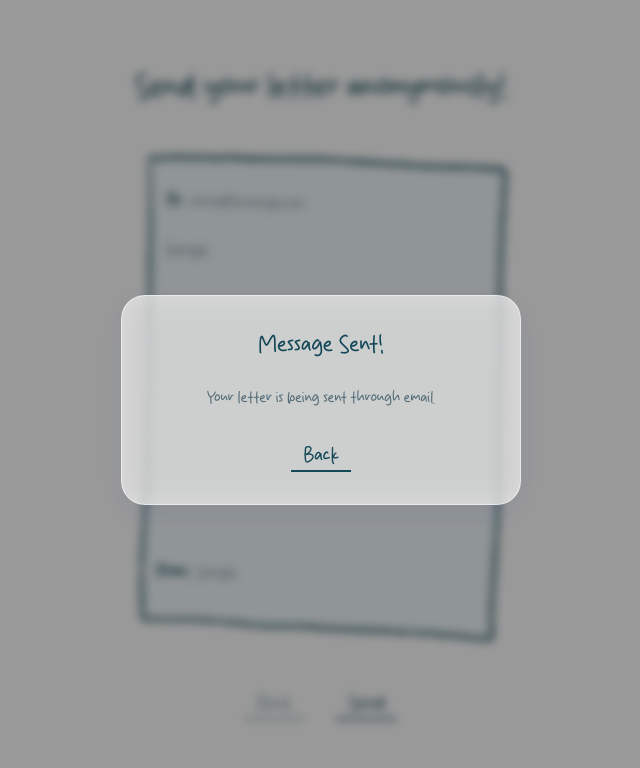
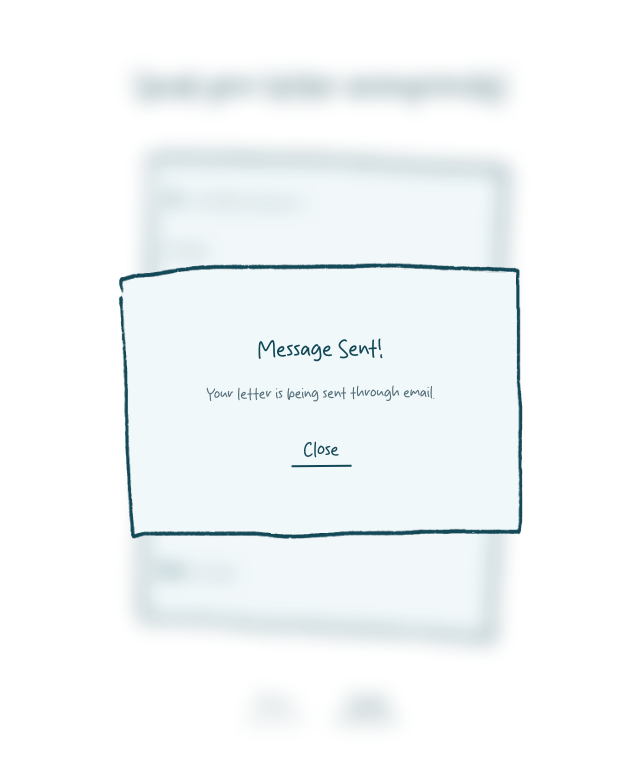
Before and after one commit to hwllojeena/lettersender, a Next.js app: page /write in a window 1280 px wide. Both pictures are taken after typing "name@example.com", "Sample", "Sample" into the empty fields and a click on the button "Send". Shown: the top 768 px of the page, without its empty margins (319-959 px from the left). Built offline with nearby package versions, Linux system fonts and the light colour scheme.

Commit message:
added custom popup background and refined UI

```diff
--- a/src/app/write/page.js
+++ b/src/app/write/page.js
@@ -163,31 +163,48 @@ export default function Write() {
                     left: 0,
                     width: '100%',
                     height: '100%',
-                    backgroundColor: 'rgba(0, 0, 0, 0.4)',
-                    backdropFilter: 'blur(5px)',
+                    backgroundColor: 'rgba(255, 255, 255, 0.1)',
+                    backdropFilter: 'blur(10px)',
                     display: 'flex',
                     alignItems: 'center',
                     justifyContent: 'center',
                     zIndex: 1000,
                     padding: '1rem'
                 }}>
-                    <div className="glass-panel" style={{
-                        padding: '2rem',
-                        maxWidth: '400px',
+                    <div style={{
+                        position: 'relative',
                         width: '100%',
-                        textAlign: 'center',
+                        maxWidth: '450px',
+                        aspectRatio: '3/2',
                         display: 'flex',
                         flexDirection: 'column',
-                        gap: '1.5rem',
+                        alignItems: 'center',
+                        justifyContent: 'center',
+                        padding: '2rem',
                         animation: 'fadeInScale 0.3s ease-out'
                     }}>
-                        <h2 style={{ fontSize: '1.8rem', color: '#134857', fontWeight: '500' }}>Message Sent!</h2>
-                        <p style={{ fontSize: '1.2rem', lineHeight: '1.5', color: '#546e7a' }}>
-                            Your letter is being sent through email.
-                        </p>
-                        <Link href="/" className="btn-primary" style={{ alignSelf: 'center' }}>
-                            Back
-                        </Link>
+                        <Image
+                            src="/popup_bg.png"
+                            alt="Notification Background"
+                            fill
+                            style={{ objectFit: 'contain', zIndex: -1 }}
+                        />
+                        <div style={{
+                            textAlign: 'center',
+                            display: 'flex',
+                            flexDirection: 'column',
+                            gap: '1rem',
+                            padding: '0 10%', // Giving some space from the hand-drawn border
+                            transform: 'rotate(-0.5deg)' // Slight tilt to match the hand-drawn feel
+                        }}>
+                            <h2 style={{ fontSize: '1.8rem', color: '#134857', fontWeight: '500' }}>Message Sent!</h2>
+                            <p style={{ fontSize: '1.2rem', lineHeight: '1.4', color: '#546e7a' }}>
+                                Your letter is being sent through email.
+                            </p>
+                            <Link href="/" className="btn-primary" style={{ alignSelf: 'center', marginTop: '0.5rem' }}>
+                                Close
+                            </Link>
+                        </div>
                     </div>
                 </div>
             )}
```
Also changed, not shown: public/popup_bg.png (added).
